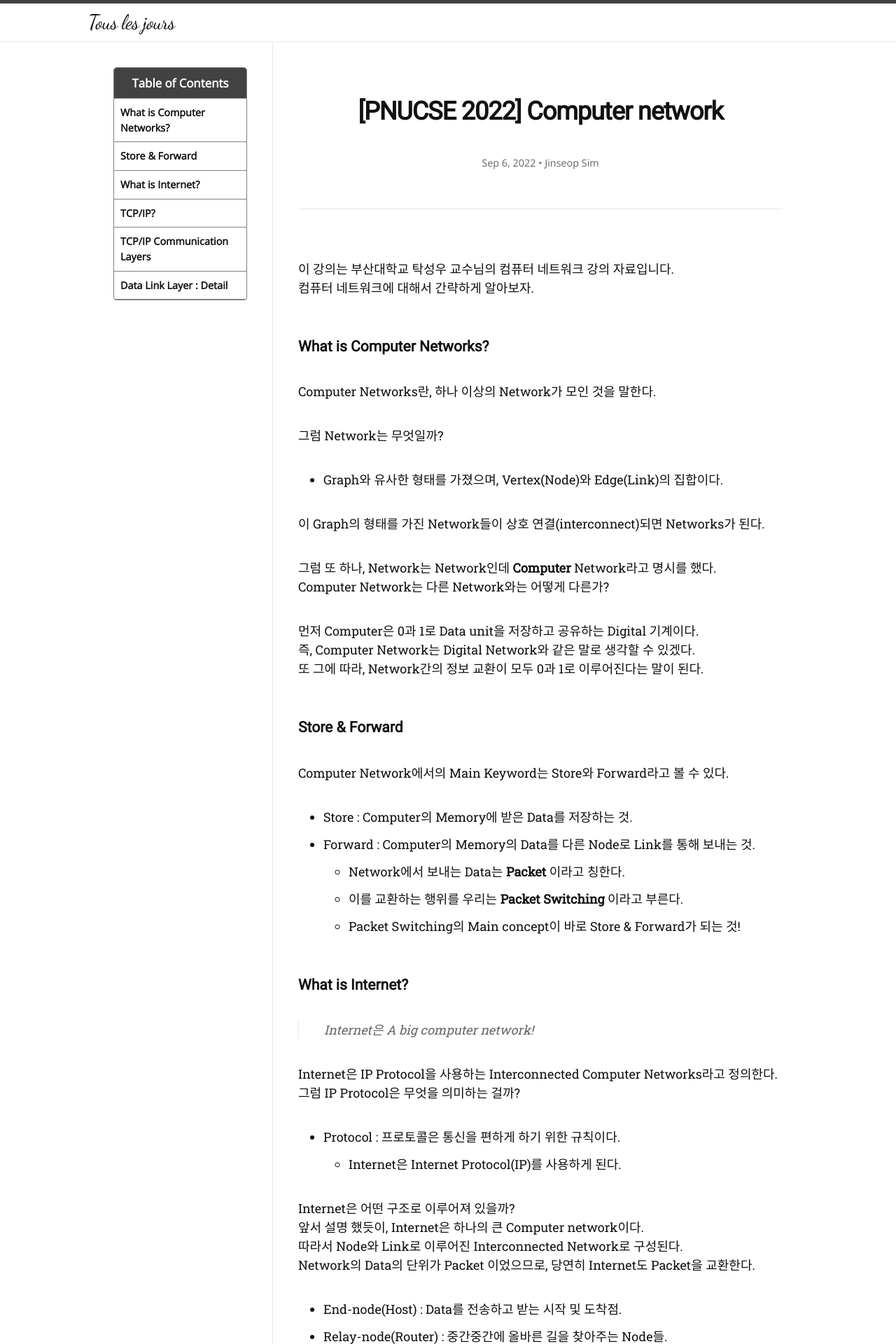
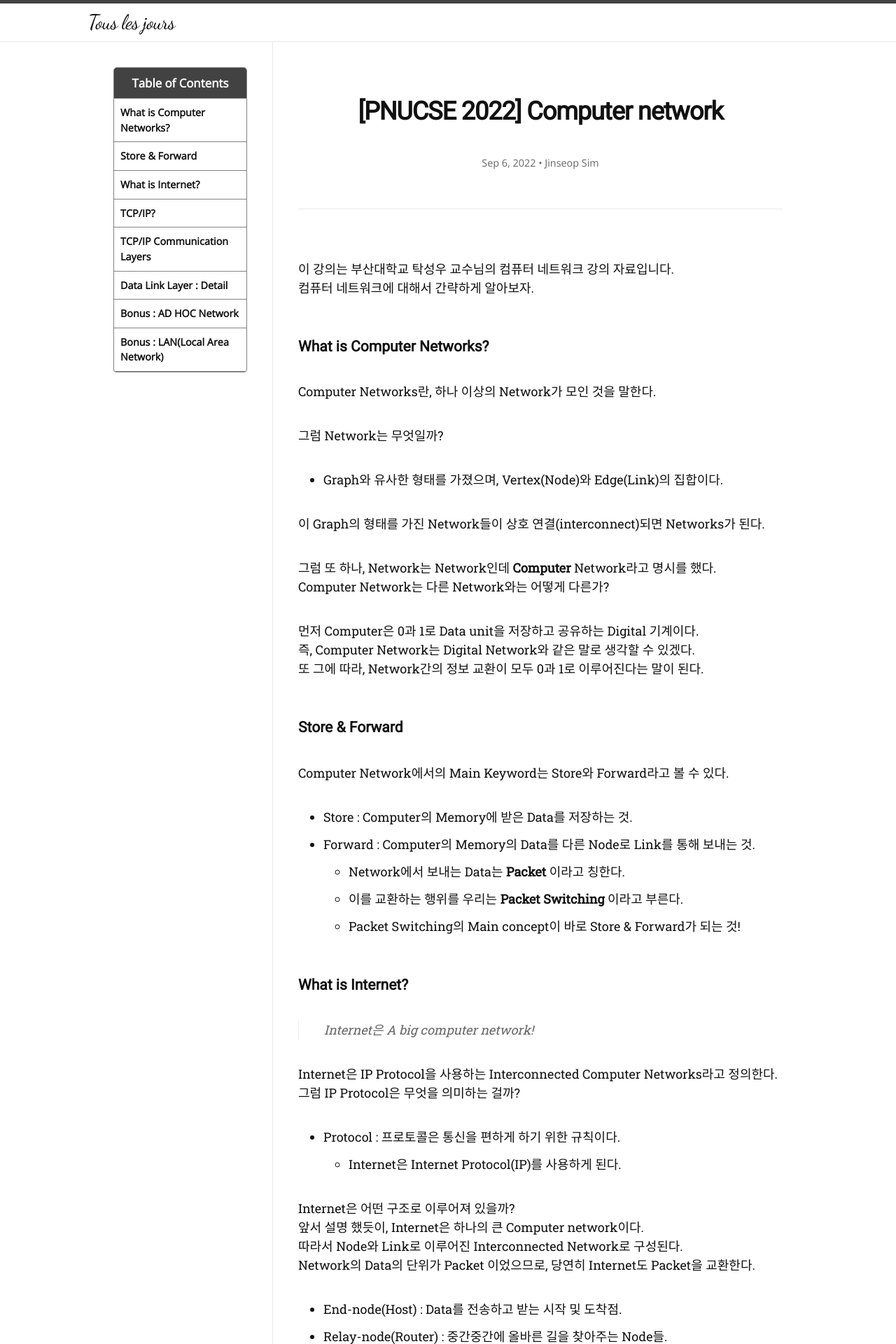
Before and after one commit to Jinseop-Sim/Jinseop-Sim.github.io, a Jekyll site: the page built from _posts/2022-09-06-network.md, in a window 1280 px wide. Shown: the top 1920 px of the page at 70% size. Built offline with Jekyll 4.4.1, drawn with Linux system fonts in a browser that asks for light colours; nearby versions of some CDN libraries; some web fonts are replaced; some of the changed lines change nothing that is shown.

Commit message:
modify post

```diff
--- a/_posts/2022-09-06-network.md
+++ b/_posts/2022-09-06-network.md
@@ -127,3 +127,22 @@
   - CSMA/CA(Collision Avoidance) : Wifi에 보통 사용되는 기법
   - CSMA/CD(Collision Detection) : Ethernet에 보통 사용되는 기법
   - ALOHA, CDMA, CSMA..
+
+### Bonus : AD HOC Network
+응급 상황에 비상 상황 전파를 빠르게 할 수 있는 임시 네트워크이다.
+보통 네트워크와는 다르게 기지국(Access Point)가 따로 필요가 없다.
+각 독립 Node들이 Router의 역할을 하며, Src 장치로 부터 Dest 장치까지 Packet을 전달한다.
+
+중앙 시스템이 없어, 비용이 저렴하고 언제 어디서나 기기 간 통신이 가능하다.
+하지만, 각 장치의 배터리(전력)을 소모하여 통신을 하기 때문에, 구성하지 않으려는 사람들도 더러 있을 것이다.
+
+### Bonus : LAN(Local Area Network)
+LAN의 정의는 논리적으로 One-Hop 만에 전달 가능한 범위의 네트워크를 말한다.
+
+우리가 많이 쓰고 있는 Wifi는 무선으로 One Hop만에 우리한테 연결이 된다.
+따라서 Wifi는 WLAN(Wireless LAN)이라고 칭한다.
+Wireless 방식의 2가지 특징인 __Mobility, Broadcast__ 를 이용하여 정보를 전달한다.
+
+하지만 Broadcast 방식은 보안이 되지 않는다는 단점이 있다.
+이는 곧 누구나 전달하는 Data를 엿들을 수 있다는 말이다. (Can Sniff, Capture)
+따라서 이를 통제하기 위해서는 따로 보안 Protocol을 적용해야 할 것이다.
```
